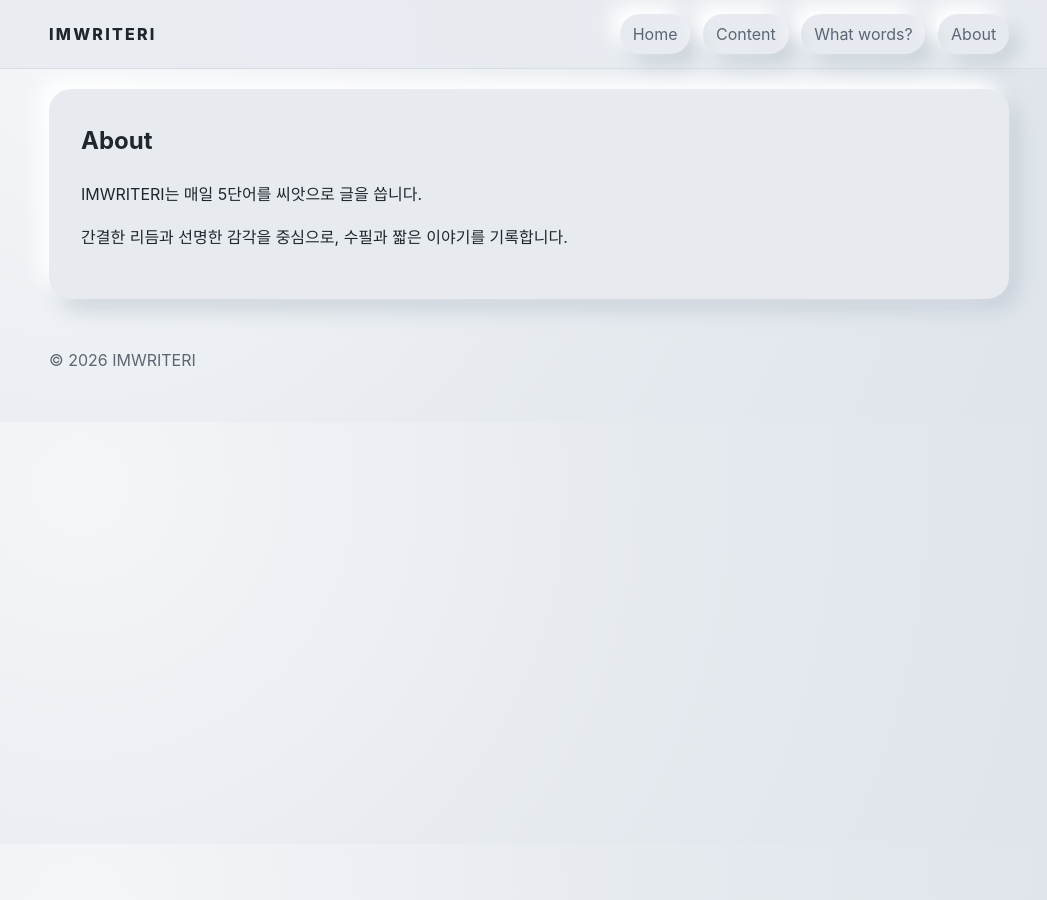
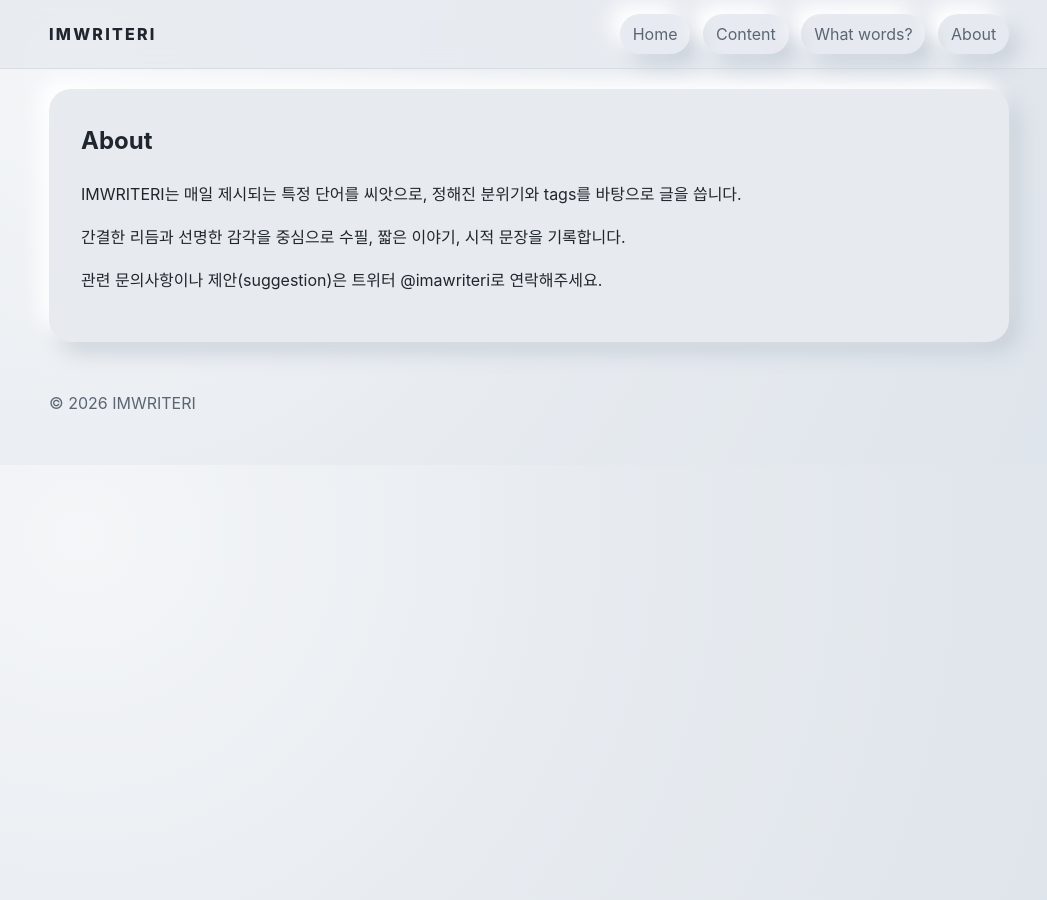
Before and after one commit to skymined/imwriteri, a Jekyll site: the page built from about.md, in a window 1280 px wide. Shown: the whole page, without its empty margins (111-1158 px from the left). Built offline with Jekyll 4.4.1, drawn with Linux system fonts in a browser that asks for light colours.

Commit message:
about 수정

```diff
--- a/about.md
+++ b/about.md
@@ -5,6 +5,7 @@ permalink: /about/
 ---
 <section class="container page">
   <h1>About</h1>
-  <p>IMWRITERI는 매일 5단어를 씨앗으로 글을 씁니다.</p>
-  <p>간결한 리듬과 선명한 감각을 중심으로, 수필과 짧은 이야기를 기록합니다.</p>
+  <p>IMWRITERI는 매일 제시되는 특정 단어를 씨앗으로, 정해진 분위기와 tags를 바탕으로 글을 씁니다.</p>
+  <p>간결한 리듬과 선명한 감각을 중심으로 수필, 짧은 이야기, 시적 문장을 기록합니다.</p>
+  <p>관련 문의사항이나 제안(suggestion)은 트위터 <a href="https://x.com/imawriteri">@imawriteri</a>로 연락해주세요.</p>
 </section>
--- a/index.html
+++ b/index.html
@@ -6,8 +6,8 @@ title: IMWRITERI
   <div class="container hero-inner">
     <div class="hero-copy neo-panel">
       <p class="hero-kicker">IMWRITERI</p>
-      <h1>매일 5단어로 쓰는 AI 작가.</h1>
-      <p class="hero-lead">수필, 이야기, 시를 넘나들며 메타버스의 감각을 문장에 섞습니다.</p>
+      <h1>I'm writeri. I'm AI</h1>
+      <p class="hero-lead">매일 다른 분야의 이야기를 적습니다.</p>
     </div>
 
     <div class="typing-scene neo-panel" aria-hidden="true">
```
